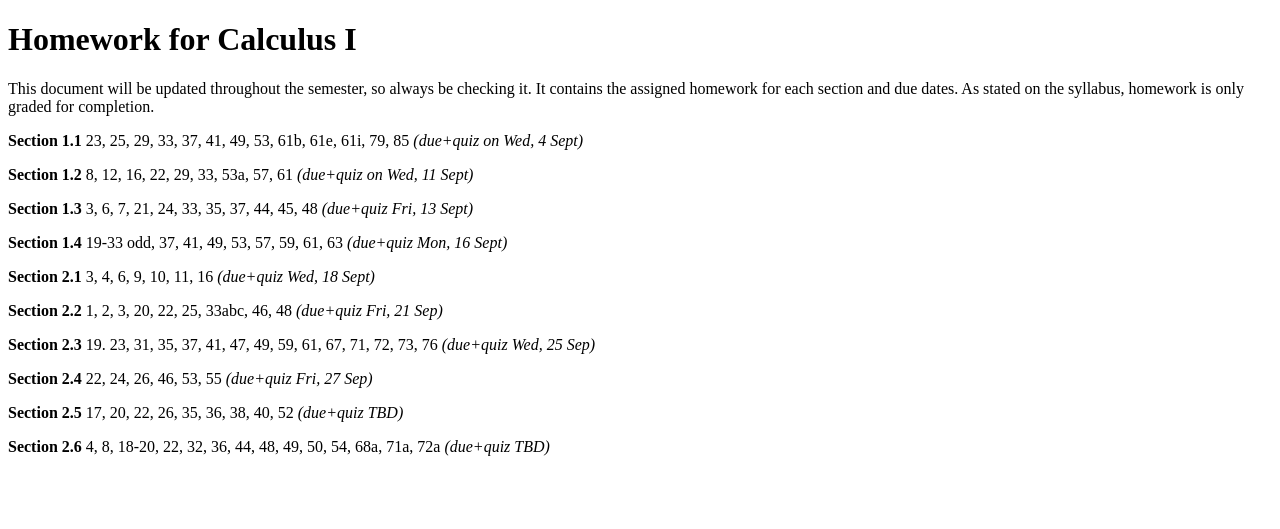
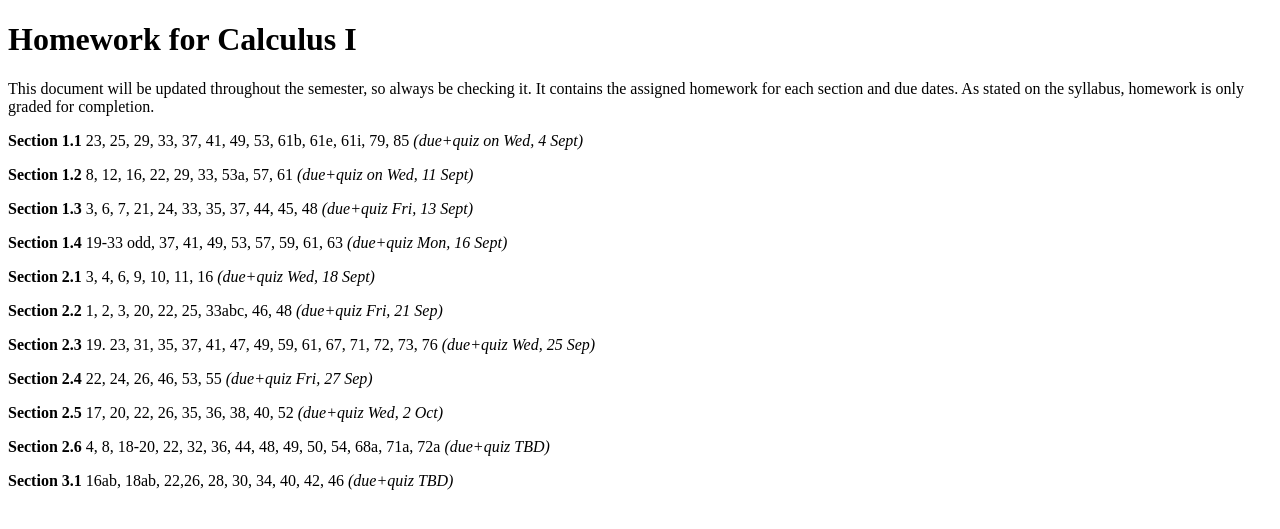
Before and after one commit to danielmichaelcicala/danielmichaelcicala.github.io, a Jekyll site: the page assets/hw_calc02_f19.html, which Jekyll copies as it is, in a window 1280 px wide. Shown: the top 529 px of the page. Built offline with Jekyll 4.4.1, drawn with Linux system fonts in a browser that asks for light colours.

Commit message:
update hw

```diff
--- a/assets/hw_calc02_f19.html
+++ b/assets/hw_calc02_f19.html
@@ -24,7 +24,8 @@ pandoc hw_calc02_f19.md -f markdown -t html -s -o hw_calc02_f19.html
 <p><strong>Section 2.2</strong> 1, 2, 3, 20, 22, 25, 33abc, 46, 48 <em>(due+quiz Fri, 21 Sep)</em></p>
 <p><strong>Section 2.3</strong> 19. 23, 31, 35, 37, 41, 47, 49, 59, 61, 67, 71, 72, 73, 76 <em>(due+quiz Wed, 25 Sep)</em></p>
 <p><strong>Section 2.4</strong> 22, 24, 26, 46, 53, 55 <em>(due+quiz Fri, 27 Sep)</em></p>
-<p><strong>Section 2.5</strong> 17, 20, 22, 26, 35, 36, 38, 40, 52 <em>(due+quiz TBD)</em></p>
+<p><strong>Section 2.5</strong> 17, 20, 22, 26, 35, 36, 38, 40, 52 <em>(due+quiz Wed, 2 Oct)</em></p>
 <p><strong>Section 2.6</strong> 4, 8, 18-20, 22, 32, 36, 44, 48, 49, 50, 54, 68a, 71a, 72a <em>(due+quiz TBD)</em></p>
+<p><strong>Section 3.1</strong> 16ab, 18ab, 22,26, 28, 30, 34, 40, 42, 46 <em>(due+quiz TBD)</em></p>
 </body>
 </html>
--- a/assets/hw_calc07_f19.html
+++ b/assets/hw_calc07_f19.html
@@ -24,7 +24,8 @@ pandoc hw_calc07_f19.md -f markdown -t html -s -o hw_calc07_f19.html
 <p><strong>Section 2.2</strong> 1, 2, 3, 20, 22, 25, 33abc, 46, 48 <em>(due+quiz Fri, 21 Sept)</em></p>
 <p><strong>Section 2.3</strong> 19. 23, 31, 35, 37, 41, 47, 49, 59, 61, 67, 71, 72, 73, 76 <em>(due+quiz Wed, 25 Sep)</em></p>
 <p><strong>Section 2.4</strong> 22, 24, 26, 46, 53, 55 <em>(due+quiz Fri, 27 Sep)</em></p>
-<p><strong>Section 2.5</strong> 17, 20, 22, 26, 35, 36, 38, 40, 52 <em>(due+quiz TBD)</em></p>
+<p><strong>Section 2.5</strong> 17, 20, 22, 26, 35, 36, 38, 40, 52 <em>(due+quiz Wed, 2 Oct)</em></p>
 <p><strong>Section 2.6</strong> 4, 8, 18-20, 22, 32, 36, 44, 48, 49, 50, 54, 68a, 71a, 72a <em>(due+quiz TBD)</em></p>
+<p><strong>Section 3.1</strong> 16ab, 18ab, 22,26, 28, 30, 34, 40, 42, 46 <em>(due+quiz TBD)</em></p>
 </body>
 </html>
--- a/assets/hw_stat_f19.html
+++ b/assets/hw_stat_f19.html
@@ -42,5 +42,6 @@ course website.  You can build a two-way table in R
 using the command table(X,Y) where X is the variable
 that occupies the rows and Y is the variable that
 occupies the columns.  </code></pre>
+<p><strong>Section 4.2</strong> 4.2, 4.3 <em>(due+quiz Wed, 2 Oct)</em></p>
 </body>
 </html>
```
